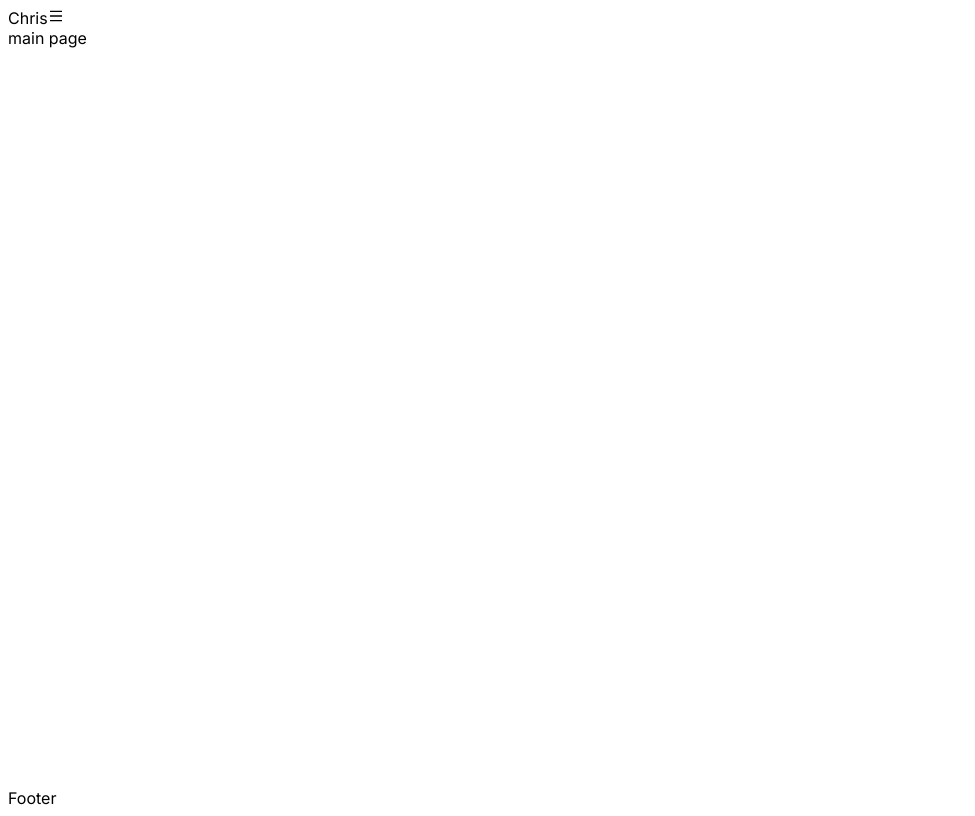
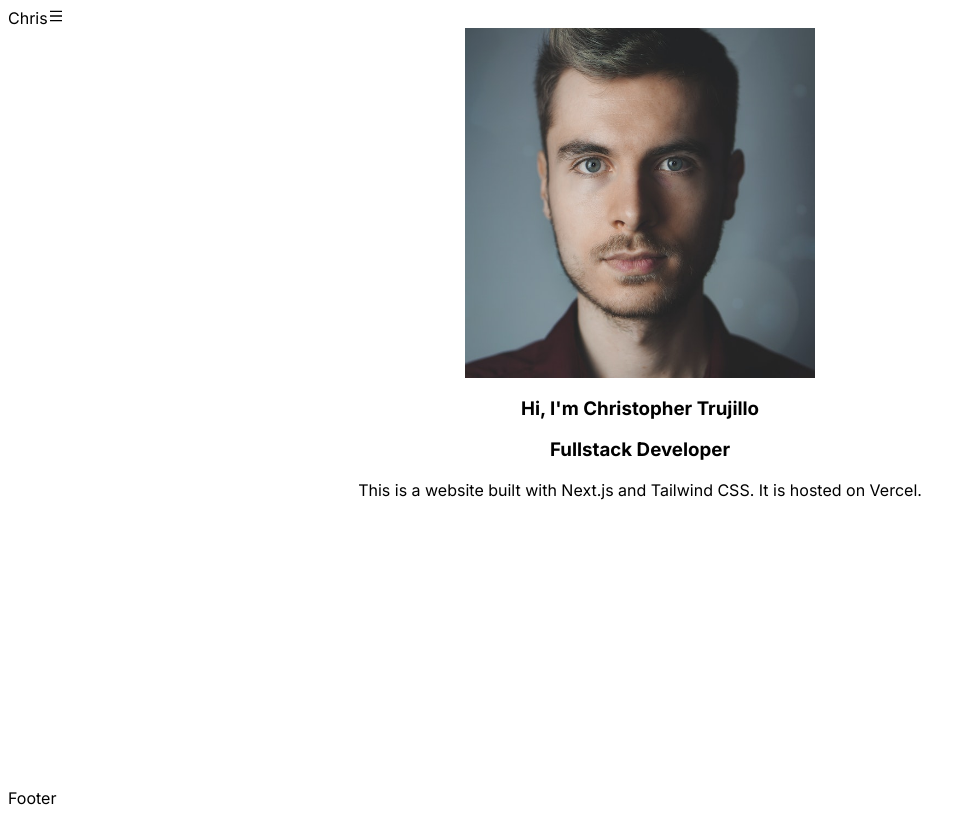
Before and after one commit to chiss7/portfolio, a Next.js app: page / in a window 1280 px wide. Shown: the top 816 px of the page, without its empty margins (0-975 px from the left). Built offline with nearby package versions, Linux system fonts and the light colour scheme.

Commit message:
feat(banner-section): Add Banner section to main

```diff
--- a/src/app/page.jsx
+++ b/src/app/page.jsx
@@ -1,7 +1,35 @@
+import Image from "next/image";
+
 export default function Home() {
   return (
     <>
-      main page
+      {/* HOME */}
+      <section className="flex flex-col items-center justify-center py-4 md:py-7 lg:py-20 xl:py-32">
+        <article className="flex flex-col-reverse gap-8 lg:gap-9 xl:gap-16 items-center lg:flex-row lg:justify-center px-5 md:w-2/3 lg:w-3/4 xl:w-2/3 2xl:w-1/2">
+          <div className="text-center lg:text-left sm:w-3/4 lg:w-full lg:pr-10">
+            <h1 className="text-4xl sm:text-6xl font-bold">
+              Hi, I&apos;m Christopher Trujillo
+            </h1>
+            <h3 className="text-2xl mt-4">Fullstack Developer</h3>
+            <p className="text-xl mt-4">
+              This is a website built with Next.js and Tailwind CSS. It is
+              hosted on Vercel.
+            </p>
+          </div>
+          <Image
+            alt=""
+            src={"/images/face.jpg"}
+            width={350}
+            height={350}
+            priority
+            className="shadow-2xl"
+          />
+        </article>
+      </section>
+      <section className="flex flex-col items-center justify-center py-4 md:py-7 lg:py-20 xl:py-32"></section>
+      {/* ABOUT */}
+      {/* PROJECTS */}
+      {/* CONTACT */}
     </>
-  )
+  );
 }
```
Also changed, not shown: public/images/face.jpg (added).
